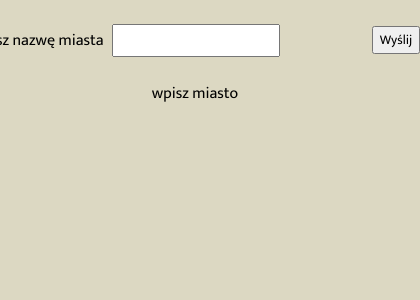
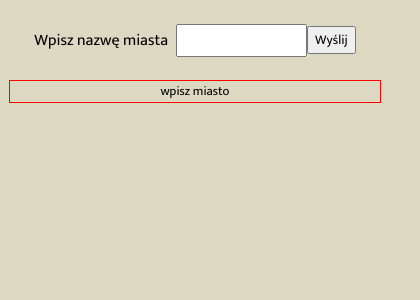
Before and after one commit to macias2137/newweatherapp, a React (Create React App) app: page / in a window 390 px wide. Shown: the top 300 px of the page, 420 px wide, since content can reach past the window. Built offline with nearby package versions, Linux system fonts and the light colour scheme.

Commit message:
mobile styles look more or less ok, but component structure needs to be reworked

```diff
--- a/src/App.js
+++ b/src/App.js
@@ -5,7 +5,7 @@ import "./App.css";
 import Input from "./components/Input";
 import MainCityContainer from "./components/MainCityContainer";
 import DeleteButton from "./components/DeleteButton";
-import SubmitButton from "./components/SubmitButton";
+//import SubmitButton from "./components/SubmitButton";
 import MainCityList from "./components/MainCityList";
 import "./styles/app.sass";
 
@@ -153,9 +153,7 @@ function App() {
         <Input
           value={query}
           onChange={(event) => setQuery(event.target.value)}
-        />
-        <SubmitButton
-          onClick={() => {
+          addToQuery={() => {
             addToQueryList(query);
             setUrl(
               `http://api.openweathermap.org/data/2.5/weather?q=${query}&units=metric&&lang=pl&appid=0f93316aa7be9b531c476732c3bfbd9a`
--- a/src/components/Input.js
+++ b/src/components/Input.js
@@ -1,4 +1,5 @@
 import React from "react";
+import SubmitButton from "./SubmitButton";
 
 const Input = (props) => (
   <form id="input">
@@ -11,6 +12,7 @@ const Input = (props) => (
       value={props.value}
       onChange={props.onChange}
     />
+    <SubmitButton onClick={props.addToQuery} />
   </form>
 );
 
--- a/src/styles/_variables.sass
+++ b/src/styles/_variables.sass
@@ -7,3 +7,4 @@ $green: #193d14
 $text-large: 2.5rem
 $text-medium: 1.75rem
 $text-small: 1rem
+$tile-border-radius: .5rem
--- a/src/styles/app.sass
+++ b/src/styles/app.sass
@@ -17,10 +17,12 @@
     flex-direction: column
     align-items: center
     justify-content: center
+    margin: 0
 
 .main_view_header
     display: flex
     justify-content: center
     align-items: center
-    margin: 0 .5rem
+    margin: 0
     height: 80px
+    width: 100%
--- a/src/styles/cityitem.sass
+++ b/src/styles/cityitem.sass
@@ -4,6 +4,7 @@
     //border: 1px solid blue
     margin: 0.25rem 0
     width: 100%
+
 
 
 .city_prop_list
@@ -13,7 +14,6 @@
     justify-content: space-between
     align-items: center
     padding: 0
-    font-size: .75rem
 
     li
         height: 100%
--- a/src/styles/input.sass
+++ b/src/styles/input.sass
@@ -1,11 +1,16 @@
 #input
-    width: auto
+    width: 100%
+    display: flex
+    align-items: center
+    justify-content: center
+    height: 5rem
 
 .city_input
     font-family: $family-sans
     //margin-bottom: 4rem
     font-size: $text-small
-    max-width: 40%
+    width: 30%
+    padding-right: .5rem
 
 .city_input_label
     font-size: $text-small
--- a/src/styles/maincitylist.sass
+++ b/src/styles/maincitylist.sass
@@ -5,10 +5,10 @@
     width: 95%
     list-style-type: none
     justify-content: center
-    //border: 1px solid red
+    border: 1px solid red
     padding: 0
     margin: 0
-    font-size: 1rem
+    font-size: .8rem
 
 .main_city_container
     width: 100%
@@ -17,9 +17,11 @@
     justify-content: center
     align-items: center
     border: blue 1px
-    //background-color: $green
+    //background-color: $beige
     margin: .5rem 0
     div
         width: 100%
         height: 4rem
-        font-size: $text-large
+        font-size: $text-small
+        background-color: $beige
+        border-radius: $tile-border-radius
--- a/src/styles/neighborcitylist.sass
+++ b/src/styles/neighborcitylist.sass
@@ -4,7 +4,8 @@
     flex-direction: column
     list-style-type: none
     padding: 0
-    font-size: 1rem
+    font-size: .5rem
     white-space: normal
     div
         height: 2rem
+        border-radius: $tile-border-radius
```
Also changed, not shown: src/components/NeighborCityList.js (+5 -5 lines), src/styles/deletebutton.sass (line endings or trailing spaces).
